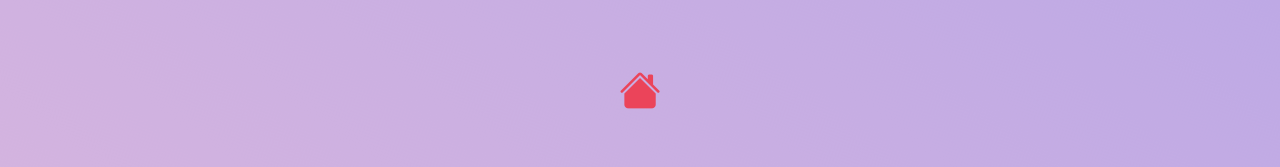
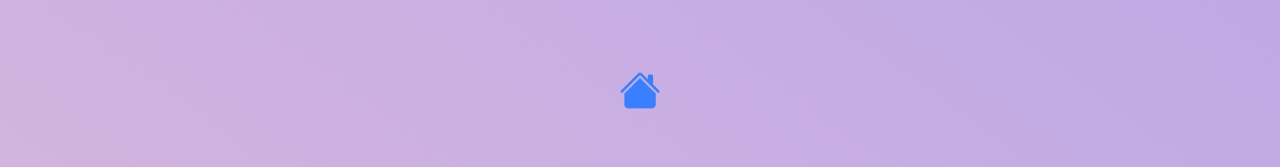
Before and after one commit to dudushy/dudushy.github.io, an Angular app: page / in a window 1280 px wide. Shown: the part 296-463 px from the top of the page. Built offline with nearby package versions, Linux system fonts and the light colour scheme.

Commit message:
Update home.component.scss

```diff
--- a/src/app/pages/home/home.component.scss
+++ b/src/app/pages/home/home.component.scss
@@ -21,5 +21,5 @@
 
 i {
   font-size: calc(var(--responsiveUnit) * 2);
-  color: $danger;
+  color: $primary;
 }
```
